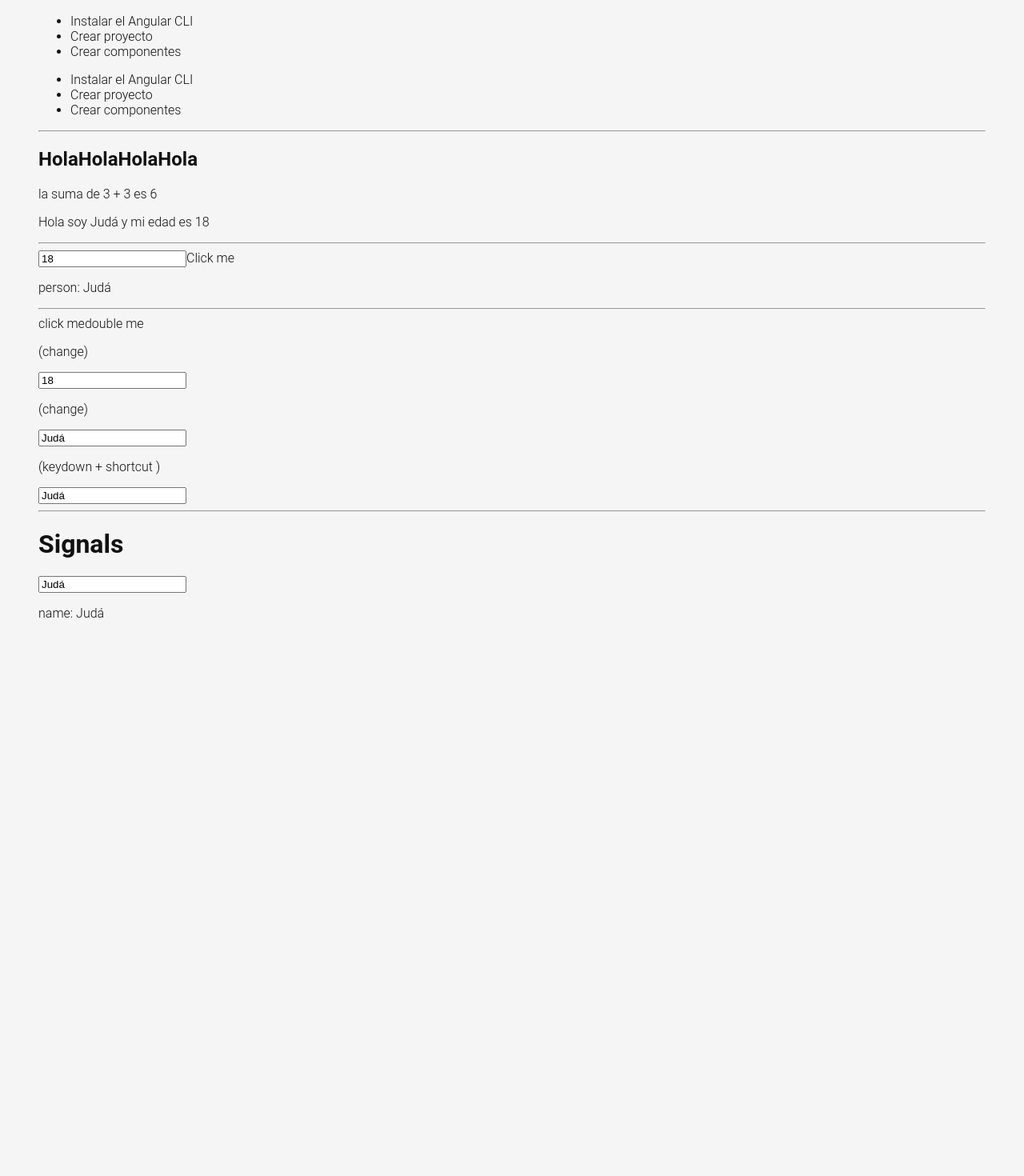
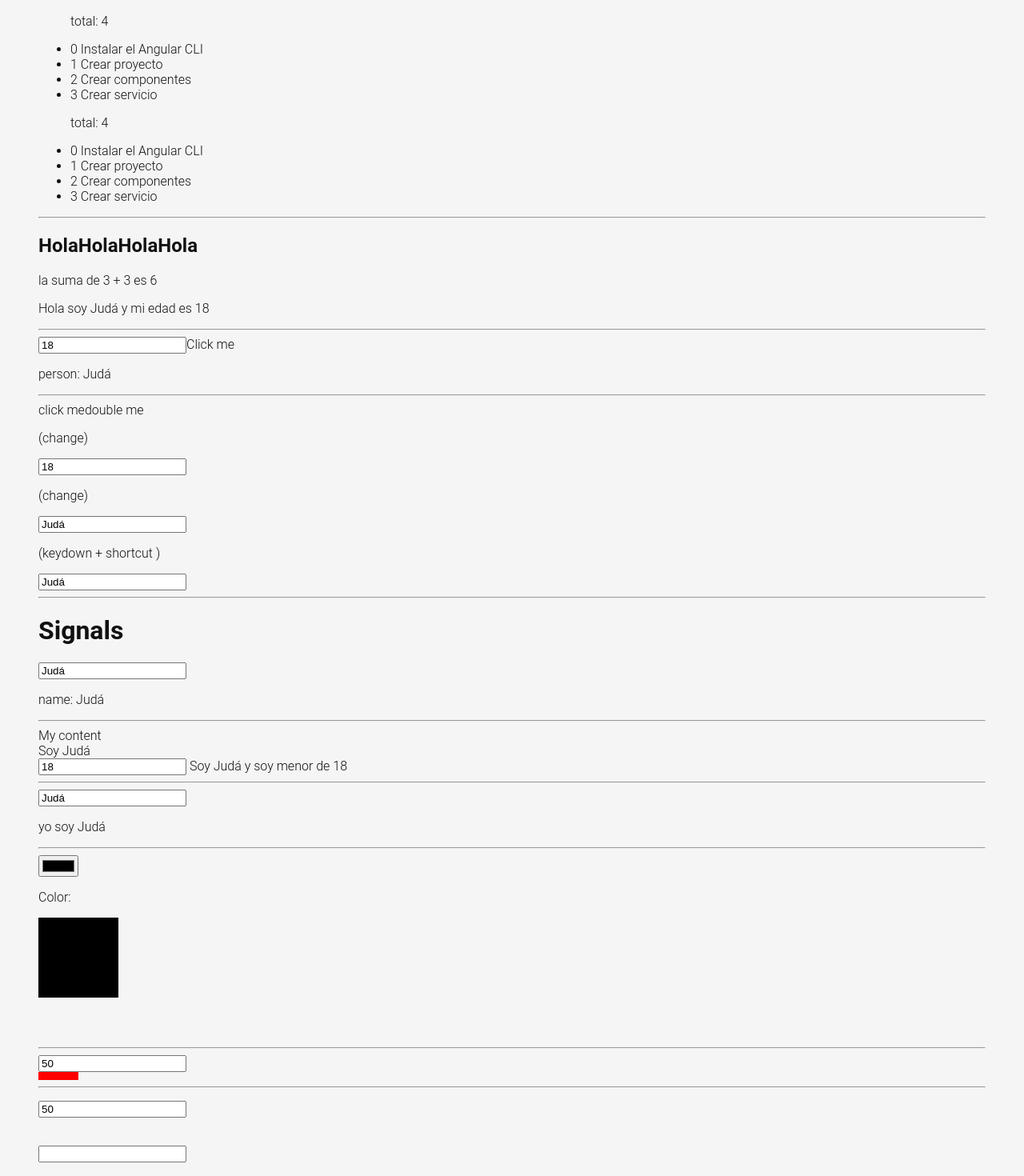
Before and after one commit to JudaCarrillo/learning-angular, an Angular app in the folder multiproject/: page /labs in a window 1280 px wide. Shown: the part 160-1630 px from the top of the page at 80% size. Before the commit the page ends 1000 px from the top, so only its background shows below. Built offline with nearby package versions, Linux system fonts and the light colour scheme.

Commit message:
upd: build

```diff
--- a/multiproject/angular.json
+++ b/multiproject/angular.json
@@ -65,7 +65,7 @@
                 {
                   "type": "anyComponentStyle",
                   "maximumWarning": "2kb",
-                  "maximumError": "4kb"
+                  "maximumError": "5kb"
                 }
               ],
               "outputHashing": "all"
--- /dev/null
+++ b/multiproject/projects/todoapp/src/app/models/task.models.ts
@@ -0,0 +1,6 @@
+export interface Task {
+  id: number;
+  title: string;
+  completed: boolean;
+  editing?: boolean;
+}
--- a/multiproject/projects/todoapp/src/app/pages/home/home.component.ts
+++ b/multiproject/projects/todoapp/src/app/pages/home/home.component.ts
@@ -1,12 +1,119 @@
-import { Component } from '@angular/core';
-
+import { CommonModule } from '@angular/common';
+import {
+  Component,
+  OnInit,
+  computed,
+  effect,
+  signal,
+  inject,
+  Injector,
+} from '@angular/core';
+import { FormControl, ReactiveFormsModule, Validators } from '@angular/forms';
+import { Task } from '../../models/task.models';
 @Component({
   selector: 'app-home',
   standalone: true,
-  imports: [],
+  imports: [CommonModule, ReactiveFormsModule],
   templateUrl: './home.component.html',
-  styleUrl: './home.component.css'
+  styleUrl: './home.component.css',
 })
-export class HomeComponent {
+export class HomeComponent implements OnInit {
+  tasks = signal<Task[]>([]);
 
+  filter = signal<'all' | 'pending' | 'completed'>('all');
+  taskByFilter = computed(() => {
+    const filter = this.filter();
+    const tasks = this.tasks();
+
+    if (filter === 'pending') {
+      return tasks.filter((task) => !task.completed);
+    }
+    if (filter === 'completed') {
+      return tasks.filter((task) => task.completed);
+    }
+    return tasks;
+  });
+
+  newTaskCtrl = new FormControl('', {
+    nonNullable: true,
+    validators: [
+      Validators.required,
+      Validators.minLength(3),
+      Validators.pattern('^\\S.*$'),
+    ],
+  });
+
+  injector = inject(Injector);
+  ngOnInit(): void {
+    const storage = localStorage.getItem('tasks');
+    if (storage) {
+      this.tasks.set(JSON.parse(storage));
+    }
+
+    this.trackTasks();
+  }
+
+  changeHandler() {
+    if (this.newTaskCtrl.valid) {
+      const value = this.newTaskCtrl.value;
+      this.addTask(value);
+      this.newTaskCtrl.setValue('');
+    }
+  }
+
+  trackTasks() {
+    effect(
+      () => {
+        localStorage.setItem('tasks', JSON.stringify(this.tasks()));
+      },
+      { injector: this.injector }
+    );
+  }
+
+  addTask(title: string) {
+    const newTask = {
+      id: Date.now(),
+      title,
+      completed: false,
+    };
+    this.tasks.update((tasks) => [...tasks, newTask]);
+  }
+
+  deleteTask(index: number) {
+    this.tasks.update((tasks) => tasks.filter((task, i) => i !== index));
+  }
+
+  updateTask(index: number) {
+    this.tasks.update((tasks) => {
+      return tasks.map((task, i) =>
+        i === index ? { ...task, completed: !task.completed } : task
+      );
+    });
+  }
+
+  updateTaskEditingMode(index: number) {
+    this.tasks.update((tasks) => {
+      return tasks.map((task, i) =>
+        i === index && !task.completed
+          ? { ...task, editing: !task.editing }
+          : { ...task, editing: false }
+      );
+    });
+  }
+
+  updateTaskText(index: number, event: Event) {
+    const input = event.target as HTMLInputElement;
+
+    this.tasks.update((tasks) => {
+      return tasks.map((task, i) =>
+        i === index && !task.completed
+          ? { ...task, title: input.value, editing: false }
+          : { ...task, editing: false }
+      );
+    });
+  }
+
+  changeFilter(filter: 'all' | 'pending' | 'completed') {
+    this.filter.set(filter);
+  }
 }
--- a/multiproject/projects/todoapp/src/app/pages/labs/labs.component.css
+++ b/multiproject/projects/todoapp/src/app/pages/labs/labs.component.css
@@ -1,3 +1,20 @@
 .container {
-    padding:  3rem;
+  padding: 3rem;
 }
+
+.box {
+  height: 10px;
+  display: block;
+  background-color: red;
+}
+
+.message-error {
+  background-color: red;
+  color: white;
+  opacity: 0;
+  transition: all linear 0.5s;
+}
+
+.message-error.show {
+  opacity: 1;
+}
--- a/multiproject/projects/todoapp/src/app/pages/labs/labs.component.html
+++ b/multiproject/projects/todoapp/src/app/pages/labs/labs.component.html
@@ -2,40 +2,102 @@
   <h1>Hola este es mi primer proyecto</h1>
   <h2>{{ welcome }}</h2>
   <ul>
-    @for (task of tasks; track $index) {
-    <li>{{ task }}</li>
+    <p>total: {{ tasks().length }}</p>
+    @for (task of tasks(); track $index) {
+    <li>{{ $index }} {{ task }}</li>
     }
   </ul>
 
   <ul>
     <!-- string interpolation = {{ variable }} -->
-    <li *ngFor="let task of tasks">{{ task }}</li>
+    <p>total: {{ tasks().length }}</p>
+    <li *ngFor="let task of tasks(); index as i">{{ i }} {{ task }}</li>
   </ul>
   <hr />
   <h2>{{ "Hola".repeat(4) }}</h2>
   <p>la suma de 3 + 3 es {{ 3 + 3 }}</p>
   <p>Hola soy {{ name() }} y mi edad es {{ getAge() }}</p>
   <hr />
-  <img [src]="person.avatar" alt="" />
+  <img [src]="person().avatar" alt="" />
   <!-- property binding = [] -->
-  <input type="number" [value]="person.age" />
+  <input type="number" [value]="person().age" />
   <button [disabled]="disabled">Click me</button>
-  <p>person: {{ person.name }}</p>
+  <p>person: {{ person().name }}</p>
   <hr />
   <!-- event binding = (event) -->
   <button (click)="clickHandler()">click me</button>
   <button (dblclick)="clickHandler()">double me</button>
   <p>(change)</p>
   <!-- syntax special for $event -->
-  <input type="number" [value]="person.age" (change)="changeHandler($event)" />
+  <input
+    type="number"
+    [value]="person().age"
+    (change)="changeHandler($event)"
+  />
   <p>(change)</p>
   <!-- syntax special for $event -->
-  <input type="text" [value]="person.name" (change)="changeHandler($event)" />
+  <input type="text" [value]="person().name" (change)="changeHandler($event)" />
   <p>(keydown + shortcut )</p>
   <!-- syntax special for $event -->
-  <input type="text" [value]="person.name" (keydown.shift.t)="clickHandler()" />
+  <input
+    type="text"
+    [value]="person().name"
+    (keydown.shift.t)="clickHandler()"
+  />
   <hr />
   <h1>Signals</h1>
   <input type="text" [value]="name()" (change)="changeHandler($event)" />
   <p>name: {{ name() }}</p>
+  <hr />
+  <!-- ng if -->
+  <div *ngIf="1 === 1">My content</div>
+  <div *ngIf="name() === 'Judá'">Soy Judá</div>
+  <input type="number" [value]="person().age" (change)="changeAge($event)" />
+  <!-- else -->
+  <div *ngIf="person().name === 'Judá' && person().age > 18; else elseBlock">
+    Soy Judá y soy mayor de 18
+  </div>
+  <!-- else block - template -->
+  <ng-template #elseBlock> Soy Judá y soy menor de 18 </ng-template>
+  <hr />
+  <!-- ng switch -->
+  <input type="text" [value]="person().name" (change)="changeName($event)" />
+  <div [ngSwitch]="person().name">
+    <p *ngSwitchCase="'nicolas'">yo soy nicolas</p>
+    <p *ngSwitchCase="'julian'">yo soy julian</p>
+    <p *ngSwitchCase="'ana'">yo soy ana</p>
+    <p *ngSwitchCase="'valentina'">yo soy valentina</p>
+    <p *ngSwitchCase="'Judá'">yo soy Judá</p>
+    <p *ngSwitchDefault>no no soy nadie</p>
+  </div>
+  <hr />
+  <input type="color" [formControl]="colorCtrl" />
+  <p>Color: {{ colorCtrl.value }}</p>
+  <svg>
+    <g>
+      <rect
+        x="0"
+        y="0"
+        width="100"
+        height="100"
+        [attr.fill]="colorCtrl.value"
+      />
+    </g>
+  </svg>
+  <hr />
+  <input type="number" [formControl]="widthCtrl" />
+  <span class="box" [style.width.px]="widthCtrl.value"></span>
+  <hr />
+  <p>
+    <input type="text" [formControl]="nameCtrl" />
+    <br />
+    <span
+      class="message-error"
+      [class.show]="nameCtrl.invalid && nameCtrl.touched"
+      >Nombre inválido</span
+    >
+  </p>
+  <p>
+    <input type="text" />
+  </p>
 </div>
--- a/multiproject/projects/todoapp/src/app/pages/labs/labs.component.ts
+++ b/multiproject/projects/todoapp/src/app/pages/labs/labs.component.ts
@@ -1,47 +1,105 @@
 import { CommonModule } from '@angular/common';
-import { Component, signal } from '@angular/core';
+import { Component, OnDestroy, OnInit, signal } from '@angular/core';
+import { FormControl, ReactiveFormsModule, Validators } from '@angular/forms';
+import { Subscription } from 'rxjs';
 
 @Component({
   selector: 'app-labs',
   standalone: true,
-  imports: [CommonModule],
+  imports: [CommonModule, ReactiveFormsModule],
   templateUrl: './labs.component.html',
-  styleUrl: './labs.component.css'
+  styleUrl: './labs.component.css',
 })
-export class LabsComponent {
+export class LabsComponent implements OnInit, OnDestroy {
   welcome = 'Bienvenido a mi primera aplicación con Angular';
-  tasks = [
+  tasks = signal([
     'Instalar el Angular CLI',
     'Crear proyecto',
-    'Crear componentes'
-  ];
+    'Crear componentes',
+    'Crear servicio',
+  ]);
   name = signal('Judá');
   disabled = true;
-  img = 'https://judacarrillo.github.io/PersonalPortfolio/assets/img/favicon.ico';
-  person = {
+  img =
+    'https://judacarrillo.github.io/PersonalPortfolio/assets/img/favicon.ico';
+  person = signal({
     name: 'Judá',
     age: 18,
-    avatar : 'https://judacarrillo.github.io/PersonalPortfolio/assets/img/favicon.ico'
-  };
+    avatar:
+      'https://judacarrillo.github.io/PersonalPortfolio/assets/img/favicon.ico',
+  });
 
   private age = 18;
 
-  getAge () {
-    return this.age
+  colorCtrl = new FormControl();
+  widthCtrl = new FormControl(50, {
+    nonNullable: true,
+  });
+  nameCtrl = new FormControl(50, {
+    nonNullable: true,
+    validators: [
+      Validators.required,
+      Validators.minLength(3),
+      Validators.pattern('^\\S.*$'),
+    ],
+  });
+
+  sub: Subscription | null = null;
+
+  ngOnInit(): void {
+    this.handleFormSubscription();
   }
 
-  clickHandler () {
-    alert('Hola')
+  ngOnDestroy(): void {
+    if (this.sub) {
+      this.sub.unsubscribe();
+    }
   }
 
-  changeHandler (e: Event) {
+  getAge() {
+    return this.age;
+  }
+
+  handleFormSubscription() {
+    this.sub = this.colorCtrl.valueChanges.subscribe((value) => {
+      console.log(value);
+    });
+  }
+
+  clickHandler() {
+    alert('Hola');
+  }
+
+  changeHandler(e: Event) {
     const input = e.target as HTMLInputElement;
     const newValue = input.value;
     this.name.set(newValue);
   }
 
-  keydownHandler (e: KeyboardEvent) {
-    const input = e.target as HTMLInputElement
+  changeAge(e: Event) {
+    const input = e.target as HTMLInputElement;
+    const newValue = input.value;
+    this.person.update((prevState) => {
+      return {
+        ...prevState,
+        age: parseInt(newValue, 10),
+      };
+    });
+  }
+
+  changeName(e: Event) {
+    const input = e.target as HTMLInputElement;
+    const newValue = input.value;
+    this.person.update((prevState) => {
+      return {
+        ...prevState,
+        name: newValue,
+      };
+    });
+  }
+
+  keydownHandler(e: KeyboardEvent) {
+    const input = e.target as HTMLInputElement;
     console.log(input.value);
   }
 }
```
Also changed, not shown: multiproject/projects/todoapp/src/app/pages/home/home.component.html (+45 -5 lines).
